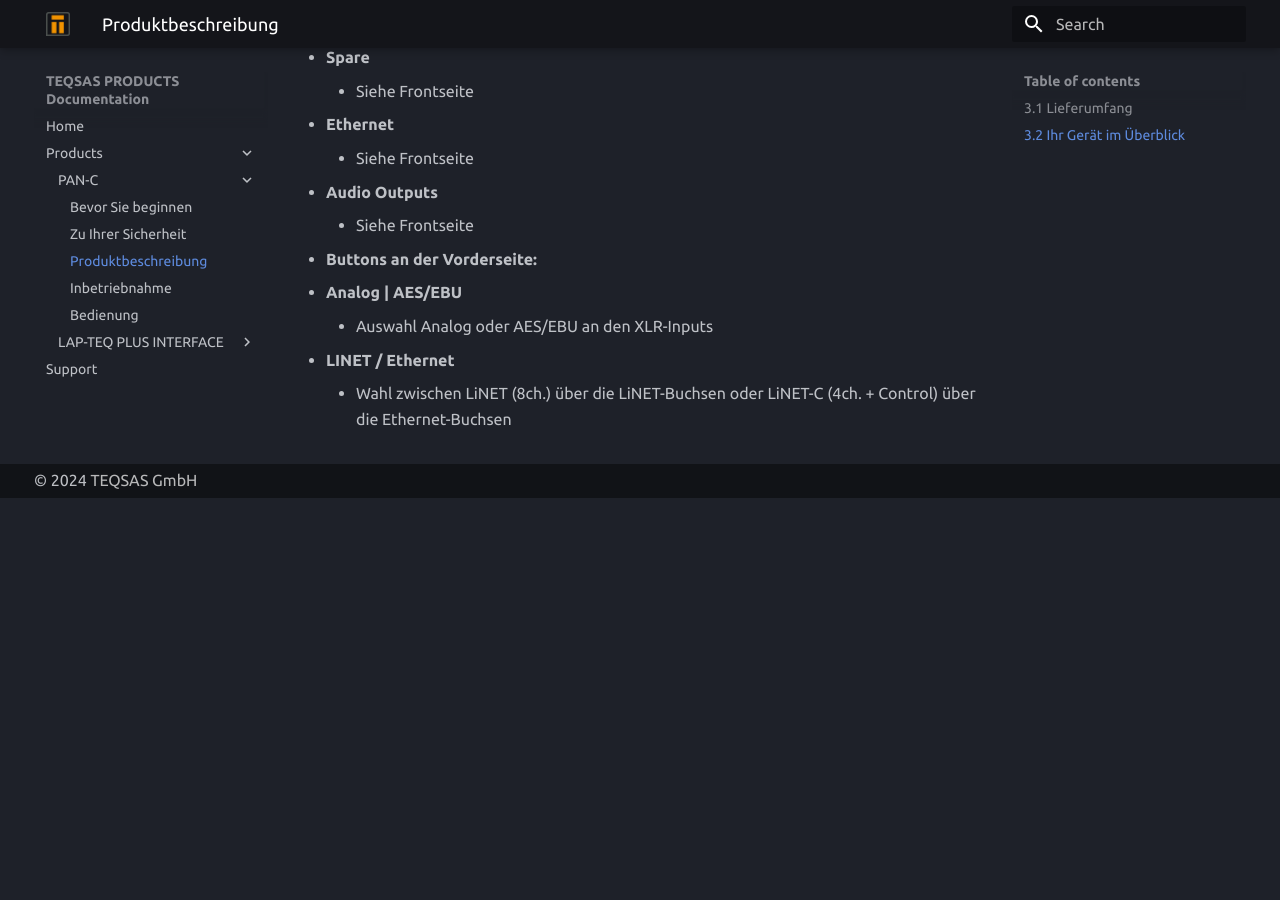
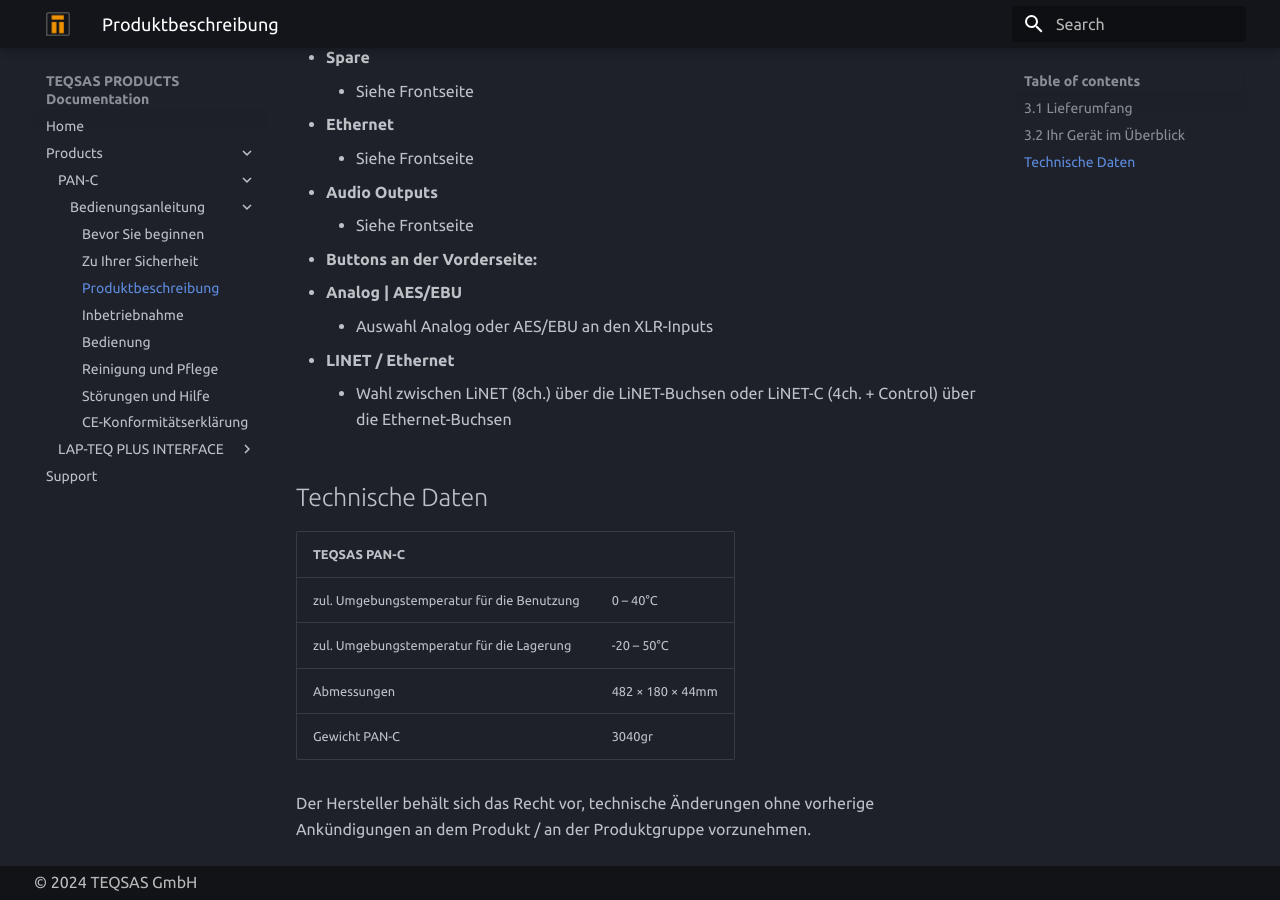
Before and after one commit to Teqsas/Docs, an MkDocs documentation site: the page built from docs/PANC/Manual/manual_3.md, in a window 1280 px wide and 900 px high, scrolled down 2140 px. Built offline with MkDocs 1.6.1 and Material for MkDocs 9.7.7, drawn with Linux system fonts in a browser that asks for light colours; before the commit the page ends 2638 px from its top, so only the background shows below that.

Commit message:
panc inhalt komplett

```diff
--- a/docs/PANC/Manual/manual_3.md
+++ b/docs/PANC/Manual/manual_3.md
@@ -54,3 +54,15 @@
     - Auswahl Analog oder AES/EBU an den XLR-Inputs
   - **LINET / Ethernet**
     - Wahl zwischen LiNET (8ch.) über die LiNET-Buchsen oder LiNET-C (4ch. + Control) über die Ethernet-Buchsen
+
+## Technische Daten
+
+| TEQSAS PAN-C                               |                 |
+|--------------------------------------------|-----------------|
+| zul. Umgebungstemperatur für die Benutzung | 0 – 40°C        |
+| zul. Umgebungstemperatur für die Lagerung  |-20 – 50°C       |
+| Abmessungen                                |482 × 180 × 44mm |
+| Gewicht PAN-C                              |3040gr           |
+
+
+Der Hersteller behält sich das Recht vor, technische Änderungen ohne vorherige Ankündigungen an dem Produkt / an der Produktgruppe vorzunehmen.
--- a/mkdocs.yml
+++ b/mkdocs.yml
@@ -41,11 +41,15 @@
   - Products:
     - 'PAN-C':
       - PANC/index.md
-      - Bevor Sie beginnen: PANC/Manual/manual_1.md
-      - Zu Ihrer Sicherheit: PANC/Manual/manual_2.md
-      - Produktbeschreibung: PANC/Manual/manual_3.md
-      - Inbetriebnahme: PANC/Manual/manual_4.md
-      - Bedienung: PANC/Manual/manual_5.md
+      - Bedienungsanleitung:
+        - Bevor Sie beginnen: PANC/Manual/manual_1.md
+        - Zu Ihrer Sicherheit: PANC/Manual/manual_2.md
+        - Produktbeschreibung: PANC/Manual/manual_3.md
+        - Inbetriebnahme: PANC/Manual/manual_4.md
+        - Bedienung: PANC/Manual/manual_5.md
+        - Reinigung und Pflege: PANC/Manual/manual_6.md
+        - Störungen und Hilfe: PANC/Manual/manual_7.md
+        - CE-Konformitätserklärung: PANC/Manual/manual_ce.md
     - 'LAP-TEQ PLUS INTERFACE':
       - INTERFACE/API/INTERFACE_API.md
       # - INTERFACE/FAQ/INTERFACE_FAQ.md
@@ -59,3 +63,4 @@
   - pymdownx.superfences
   - attr_list
   - md_in_html
+  - tables
```
Also changed, not shown: docs/PANC/Manual/manual_6.md (added, +21 -0 lines), docs/PANC/Manual/manual_7.md (added, +48 -0 lines), docs/PANC/Manual/manual_ce.md (added, +34 -0 lines), docs/PANC/Manual/manual_2.md (line endings or trailing spaces), docs/assets/ce.png (added), docs/assets/ce_dark.png (added), docs/assets/unterschrift_jvt.png (added), docs/assets/unterschrift_jvt_dark.png (added).
